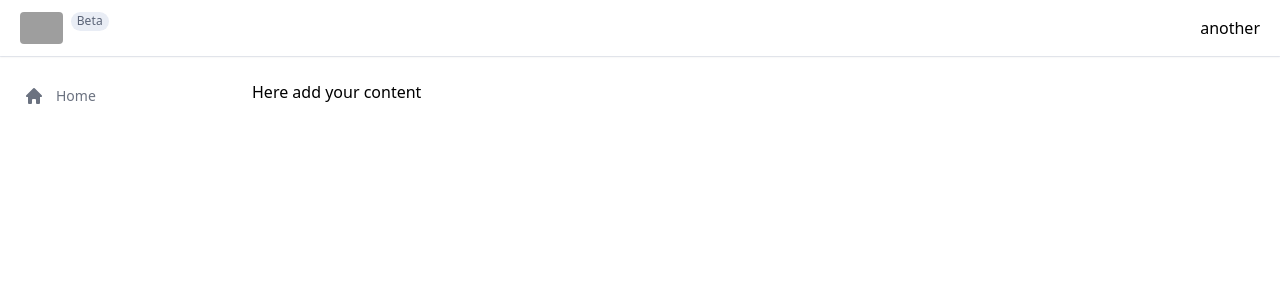
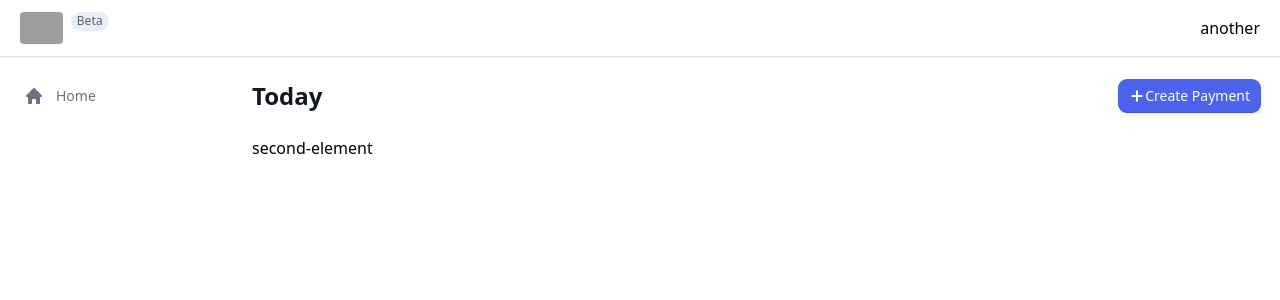
Before and after one commit to kirank93611/Zpay, a React (Create React App) app in the folder Zpay-frontend-Staging/Zpay/: page /login in a window 1280 px wide. Both pictures are taken after typing "name@example.com", "Sample123" into the empty fields and a click on the button "Sign In". Shown: the top 300 px of the page. Built offline with nearby package versions, Linux system fonts and the light colour scheme; grey boxes are pictures that could not be loaded.

Commit message:
added right side

```diff
--- a/Zpay-frontend-Staging/Zpay/src/components/dashboard/Dashboard.jsx
+++ b/Zpay-frontend-Staging/Zpay/src/components/dashboard/Dashboard.jsx
@@ -39,10 +39,20 @@
                     </div>
                 </div>
                 <div className="flex-1 overflow-y-auto px-8 py-6 md:px-5">
-                    <div className="flex flex-col h-full">
-                        Here add your content
+                    <div className="flex-1 w-full transistion-all duration-500">
+                        {/* first-element */}
+                    <div className="flex justify-between items-center mb-6">
+                        <h2 className="header-h3 text-gray-1000">Today</h2>
+                        <button type="button" className="_btn_3v0q4_1 _primary_3v0q4_38 _lg_3v0q4_26">
+                        <span className="flex items-center justify-center" style={{width:"16px",height:"16px"}}><svg width="16" height="16" viewBox="0 0 16 16" fill="none" xmlns="http://www.w3.org/2000/svg"><path d="M8.00004 3.33331V12.6666M3.33337 7.99998H12.6667" stroke="white" stroke-width="2" strokeLinecap="round" stroke-linejoin="round"></path></svg></span>
+                        <span>Create Payment</span>
+                        </button>
+
                     </div>
 
+                    {/* second-element */}
+                    <div className="grid grid-cols-3 sm:grid-cols-1 gap-4 mb-6">second-element</div>
+                    </div>
                 </div>
                 </div>
             </div>
--- a/Zpay-frontend-Staging/Zpay/src/components/dashboard/dash.css
+++ b/Zpay-frontend-Staging/Zpay/src/components/dashboard/dash.css
@@ -3,3 +3,58 @@
     line-height: 1.25rem;
     font-weight: 500;
 }
+
+.transition-all {
+    transition-property: all;
+    transition-timing-function: cubic-bezier(.4,0,.2,1);
+    transition-duration: .15s;
+}
+
+.header-h3{
+    font-size:1.5rem;
+    line-height:2rem;
+    font-weight:700;
+}
+
+.text-gray-1000 {
+    --tw-text-opacity: 1;
+    color: rgb(19 23 31 / var(--tw-text-opacity));
+}
+
+h2{
+    margin:0;
+}
+
+._btn_3v0q4_1._lg_3v0q4_26 {
+    border-radius: .5rem;
+    padding: .375rem .625rem;
+    font-size: .875rem;
+    line-height: 1.25rem;
+}
+
+._primary_3v0q4_38 {
+    --tw-bg-opacity: 1;
+    background-color: rgb(76 99 237 / var(--tw-bg-opacity));
+    --tw-text-opacity: 1;
+    color: rgb(255 255 255 / var(--tw-text-opacity));
+    --tw-shadow: 0px 1px 1px rgba(0, 0, 0, .16), 0px 0px 0px 1px #4C63ED, 0px 2px 5px rgba(76, 99, 237, .1);
+    --tw-shadow-colored: 0px 1px 1px var(--tw-shadow-color), 0px 0px 0px 1px var(--tw-shadow-color), 0px 2px 5px var(--tw-shadow-color);
+    box-shadow: var(--tw-ring-offset-shadow, 0 0 #0000), var(--tw-ring-shadow, 0 0 #0000), var(--tw-shadow);
+}
+
+
+._btn_3v0q4_1 {
+    display: inline-flex;
+    height: auto;
+    cursor: pointer;
+    align-items: center;
+    justify-content: center;
+    border-width: 0px;
+    vertical-align: middle;
+    font-weight: 500;
+    transition-property: color, background-color, border-color, fill, stroke, opacity, box-shadow, transform, filter, -webkit-text-decoration-color, -webkit-backdrop-filter;
+    transition-property: color, background-color, border-color, text-decoration-color, fill, stroke, opacity, box-shadow, transform, filter, backdrop-filter;
+    transition-property: color, background-color, border-color, text-decoration-color, fill, stroke, opacity, box-shadow, transform, filter, backdrop-filter, -webkit-text-decoration-color, -webkit-backdrop-filter;
+    transition-timing-function: cubic-bezier(.4,0,.2,1);
+    transition-duration: .3s;
+}
```
Also changed, not shown: Zpay-frontend-Staging/Zpay/src/components/dashboard/sidebar/sidebar.jsx (line endings or trailing spaces).
